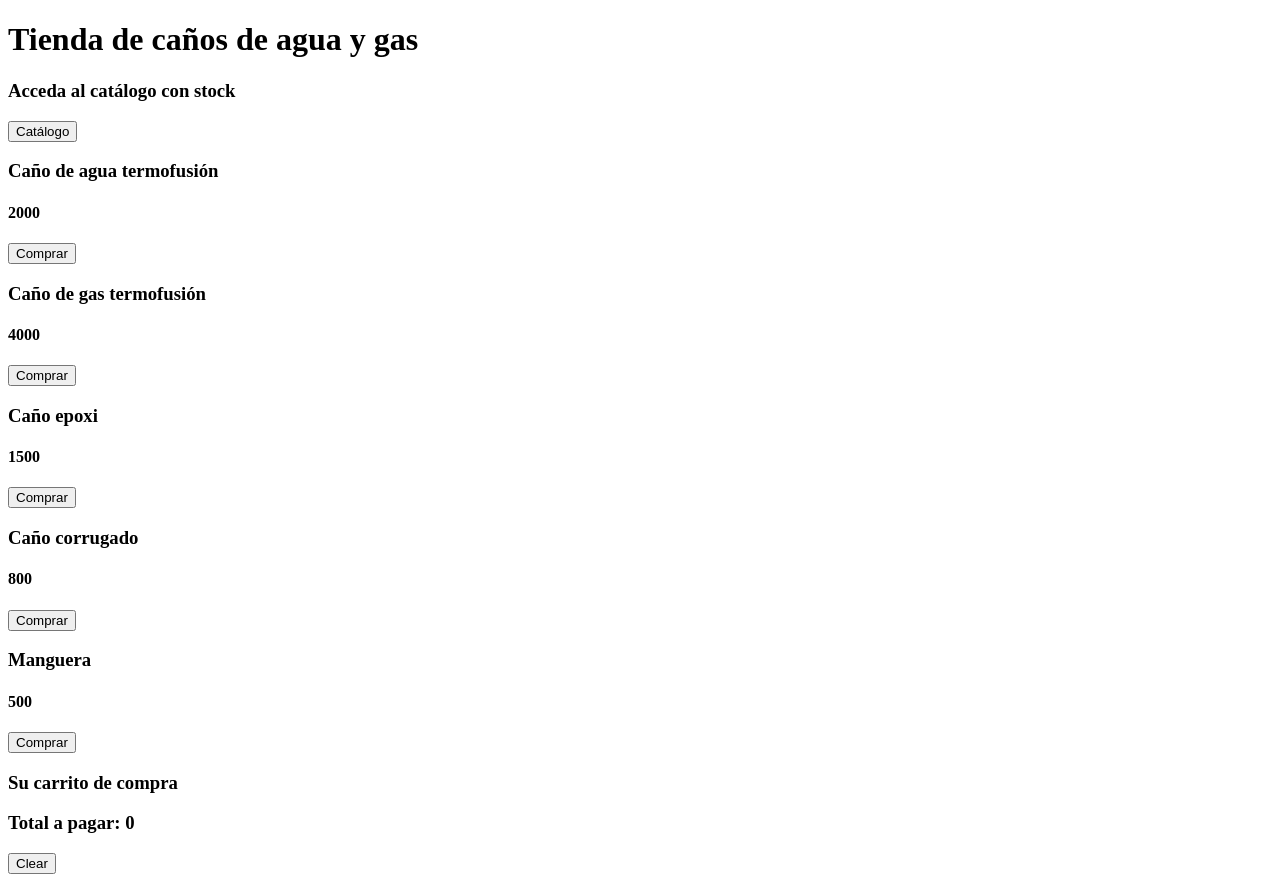
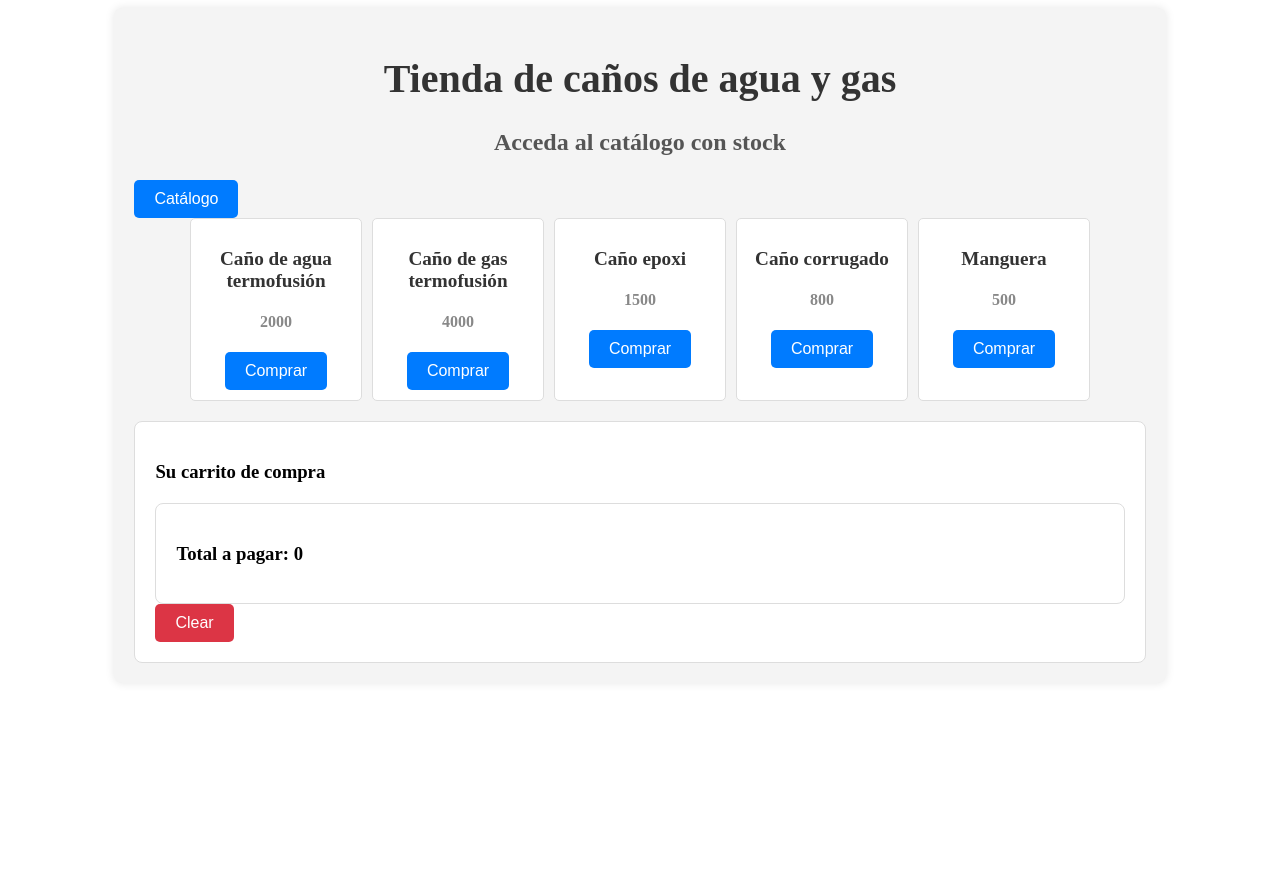
Before and after one commit to Adrifoz/adriJS-2, a plain HTML site: page HTML/index.html in a window 1280 px wide. Both pictures are taken after a click on the button "Catálogo". After the commit the page ends 800 px from the top, so only its background shows below. Drawn offline with Linux system fonts and the light colour scheme.

Commit message:
entregable con css

```diff
--- /dev/null
+++ b/CSS/index.css
@@ -0,0 +1,112 @@
+.container {
+    width: 80%;
+    margin: 0 auto;
+    padding: 20px;
+    background-color: #f4f4f4;
+    border-radius: 8px;
+    box-shadow: 0px 0px 10px rgba(0, 0, 0, 0.1);
+  }
+
+
+  .intro {
+    text-align: center;
+    margin-bottom: 20px;
+  }
+
+  .intro h1 {
+    font-size: 2.5em;
+    color: #333;
+  }
+
+  .intro h3 {
+    font-size: 1.5em;
+    color: #555;
+  }
+
+
+  .contenedorCatalogo {
+    display: flex;
+    flex-wrap: wrap;
+    gap: 20px;
+    justify-content: center;
+    margin-bottom: 20px;
+  }
+
+  .catalogo {
+    display: flex;
+    flex-wrap: wrap;
+    gap: 10px;
+    justify-content: center;
+  }
+
+  .catalogo div {
+    padding: 10px;
+    background-color: #fff;
+    border: 1px solid #ddd;
+    border-radius: 5px;
+    text-align: center;
+    width: 150px;
+  }
+
+  .catalogo div h3 {
+    font-size: 1.2em;
+    color: #333;
+  }
+
+  .catalogo div h4 {
+    font-size: 1em;
+    color: #888;
+  }
+
+  /* Estilo para el carrito de compras */
+  .shopping {
+    padding: 20px;
+    background-color: #fff;
+    border: 1px solid #ddd;
+    border-radius: 8px;
+    margin-top: 20px;
+  }
+
+  .productoCart {
+    margin-top: 10px;
+  }
+
+  .productoCart .item {
+    margin-bottom: 10px;
+    padding: 10px;
+    background-color: #eee;
+    border-radius: 5px;
+  }
+
+  .productoCart .item h3 {
+    font-size: 1.2em;
+    color: #333;
+  }
+
+  .productoCart .item h4 {
+    font-size: 1em;
+    color: #888;
+  }
+
+
+  button {
+    padding: 10px 20px;
+    font-size: 1em;
+    color: #fff;
+    background-color: #007bff;
+    border: none;
+    border-radius: 5px;
+    cursor: pointer;
+  }
+
+  button:hover {
+    background-color: #0056b3;
+  }
+
+  .buttonClear {
+    background-color: #dc3545;
+  }
+
+  .buttonClear:hover {
+    background-color: #c82333;
+  }
--- a/HTML/index.html
+++ b/HTML/index.html
@@ -5,6 +5,7 @@
 
     <meta name="viewport" content="width=device-width, initial-scale=1.0" />
     <title>JS, Entrega 2</title>
+    <link rel="stylesheet" href="/CSS/index.css">
   </head>
   <body>
 
```
